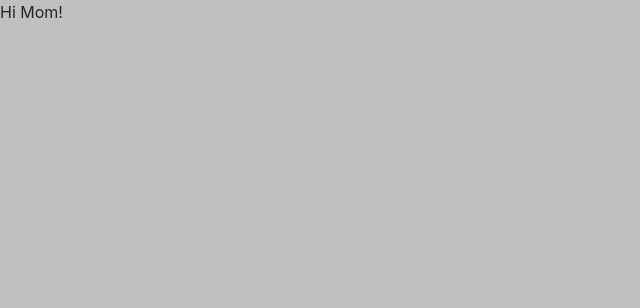
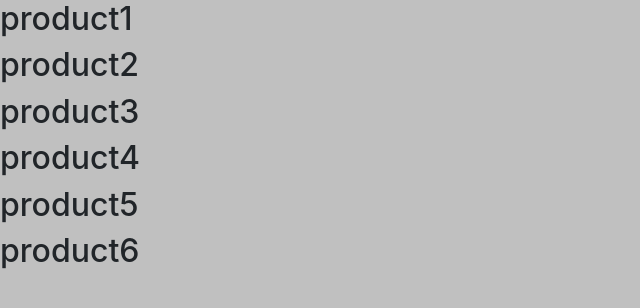
Before and after one commit to Dev-Davis/bootstrap-product-cards, a plain HTML site: page index.html in a window 1280 px wide. Shown: the whole page, without its empty margins (0-640 px from the left). Drawn offline with nearby package versions, Linux system fonts and the light colour scheme.

Commit message:
added data array

```diff
--- a/index.html
+++ b/index.html
@@ -10,7 +10,7 @@
 
 </head>
 <body>
-    Hi Mom!
+    <div id="parts"></div>
 
 
     <script src="https://code.jquery.com/jquery-3.3.1.slim.min.js" integrity="sha384-q8i/X+965DzO0rT7abK41JStQIAqVgRVzpbzo5smXKp4YfRvH+8abtTE1Pi6jizo" crossorigin="anonymous"></script>
--- a/main.js
+++ b/main.js
@@ -1 +1,86 @@
-console.log('Hi Mom!');
+const products = [
+    {
+        title: 'product1',
+        description: 'product description',
+        imageUrl: 'https://images-na.ssl-images-amazon.com/images/I/51IRZ0zNGuL.jpg',
+        size: '4" x 4"',
+        weight: '4 lbs',
+        price1: '$1.99',
+        price2: '$1.49',
+        price3: '$0.99',
+        validUntil: '04/01/2016'
+    },
+    {
+        title: 'product2',
+        description: 'product description',
+        imageUrl: 'https://images-na.ssl-images-amazon.com/images/I/51IRZ0zNGuL.jpg',
+        size: '4" x 4"',
+        weight: '4 lbs',
+        price1: '$1.99',
+        price2: '$1.49',
+        price3: '$0.99',
+        validUntil: '04/01/2016'
+    },
+    {
+        title: 'product3',
+        description: 'product description',
+        imageUrl: 'https://images-na.ssl-images-amazon.com/images/I/51IRZ0zNGuL.jpg',
+        size: '4" x 4"',
+        weight: '4 lbs',
+        price1: '$1.99',
+        price2: '$1.49',
+        price3: '$0.99',
+        validUntil: '04/01/2016'
+    },
+    {
+        title: 'product4',
+        description: 'product description',
+        imageUrl: 'https://images-na.ssl-images-amazon.com/images/I/51IRZ0zNGuL.jpg',
+        size: '4" x 4"',
+        weight: '4 lbs',
+        price1: '$1.99',
+        price2: '$1.49',
+        price3: '$0.99',
+        validUntil: '04/01/2016'
+    },
+    {
+        title: 'product5',
+        description: 'product description',
+        imageUrl: 'https://images-na.ssl-images-amazon.com/images/I/51IRZ0zNGuL.jpg',
+        size: '4" x 4"',
+        weight: '4 lbs',
+        price1: '$1.99',
+        price2: '$1.49',
+        price3: '$0.99',
+        validUntil: '04/01/2016'
+    },
+    {
+        title: 'product6',
+        description: 'product description',
+        imageUrl: 'https://images-na.ssl-images-amazon.com/images/I/51IRZ0zNGuL.jpg',
+        size: '4" x 4"',
+        weight: '4 lbs',
+        price1: '$1.99',
+        price2: '$1.49',
+        price3: '$0.99',
+        validUntil: '04/01/2016'
+    }
+];
+domPrinter = (divId, textToPrint) => {
+    const selectedDiv = document.getElementById(divId);
+    selectedDiv.innerHTML = textToPrint;
+}
+
+const domStringBuilder = () => {
+    let domString = '';
+    products.forEach((item) => {
+        domString += `<h2>${item.title}</h2>`
+    });
+    domPrinter('parts', domString);
+}
+
+
+init = () => {
+    domStringBuilder();
+};
+init();
```
